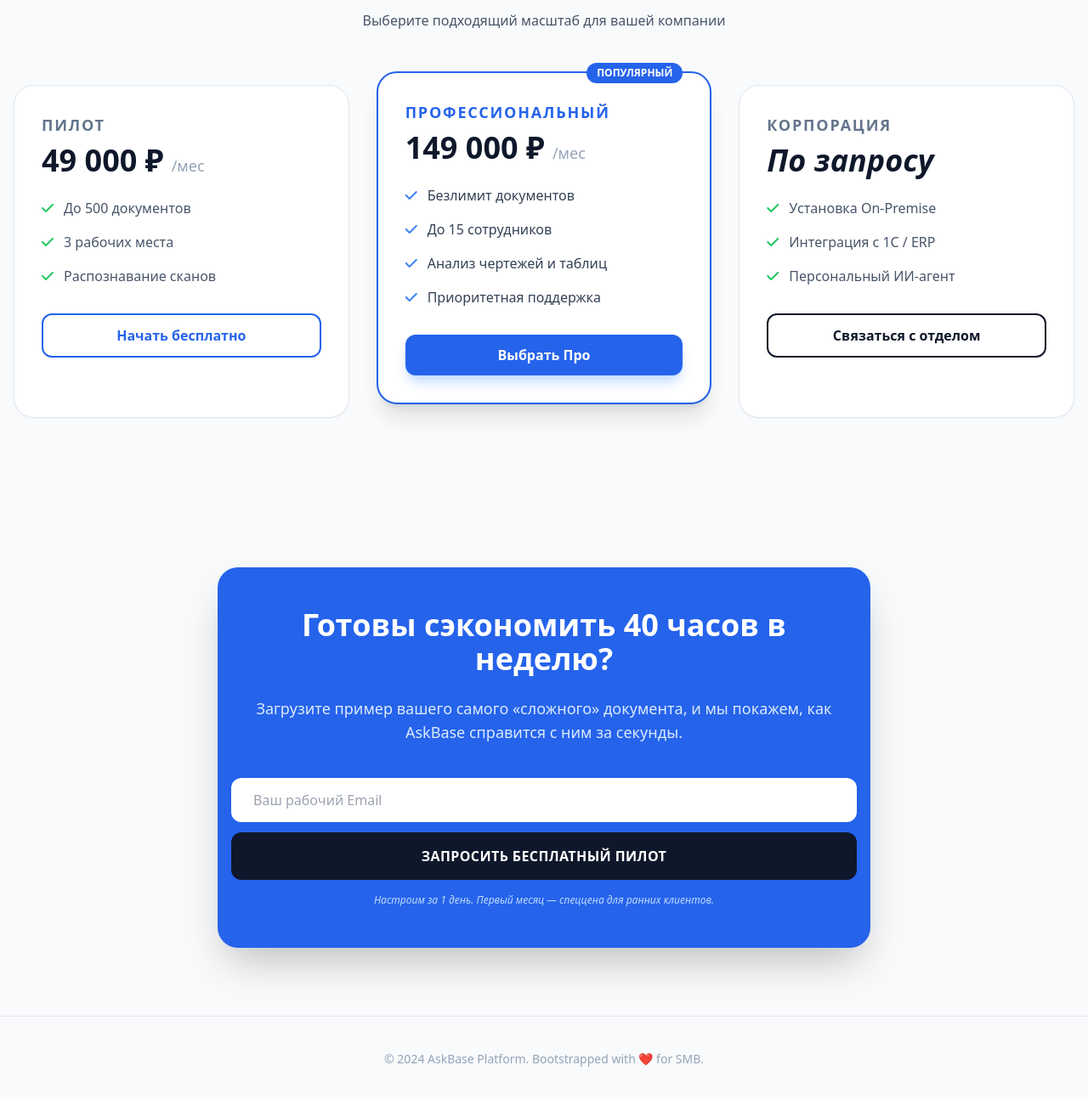
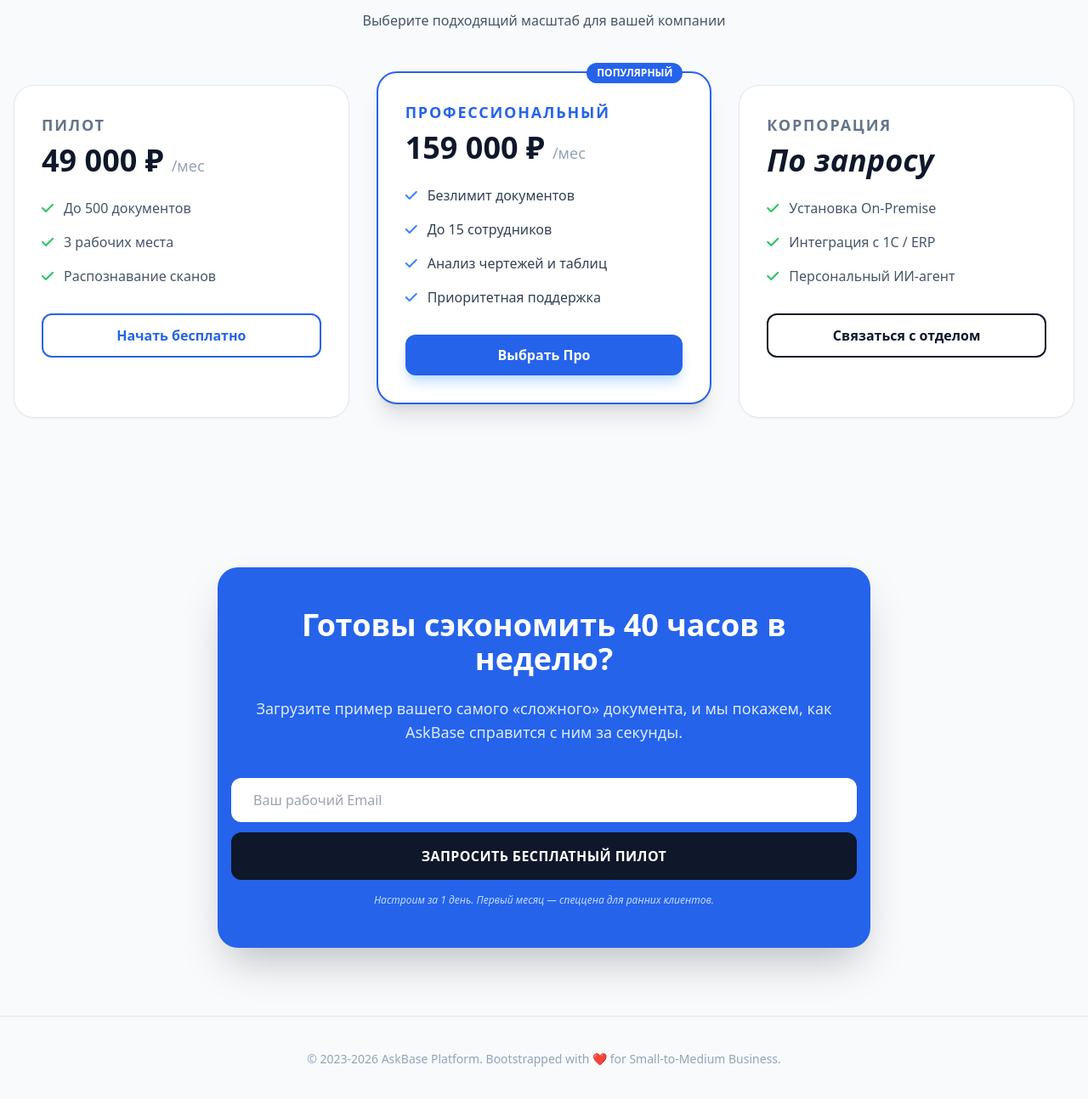
Before and after one commit to askbaseru/askbase.github.io, a plain HTML site: page index.html in a window 1280 px wide. Shown: the part 1680-2974 px from the top of the page at 85% size. Drawn offline with nearby package versions, Linux system fonts and the light colour scheme.

Commit message:
Update index.html

```diff
--- a/index.html
+++ b/index.html
@@ -129,7 +129,7 @@
                 <div class="bg-white p-8 rounded-3xl border-2 border-blue-600 relative transform md:-translate-y-4 shadow-xl">
                     <div class="absolute top-0 right-8 transform -translate-y-1/2 bg-blue-600 text-white text-xs font-bold px-3 py-1 rounded-full uppercase">Популярный</div>
                     <h3 class="text-lg font-bold text-blue-600 uppercase tracking-widest mb-2">Профессиональный</h3>
-                    <div class="text-4xl font-extrabold mb-6">149 000 ₽ <span class="text-lg font-normal text-slate-400">/мес</span></div>
+                    <div class="text-4xl font-extrabold mb-6">159 000 ₽ <span class="text-lg font-normal text-slate-400">/мес</span></div>
                     <ul class="space-y-4 mb-8">
                         <li class="flex items-center text-slate-700 font-medium"><i class="fas fa-check text-blue-500 mr-3"></i> Безлимит документов</li>
                         <li class="flex items-center text-slate-700 font-medium"><i class="fas fa-check text-blue-500 mr-3"></i> До 15 сотрудников</li>
@@ -170,7 +170,7 @@
 
     <!-- Footer -->
     <footer class="py-10 text-center text-slate-400 text-sm border-t">
-        <p>&copy; 2024 AskBase Platform. Bootstrapped with <span class="text-red-500">❤️</span> for SMB.</p>
+        <p>&copy; 2023-2026 AskBase Platform. Bootstrapped with <span class="text-red-500">❤️</span> for Small-to-Medium Business.</p>
     </footer>
 
     <!-- Кнопка "Наверх" -->
@@ -259,5 +259,4 @@
             }
         }
     </script>
-</body>
-</html>
+</body></html>
```
